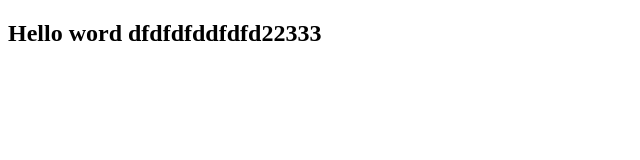
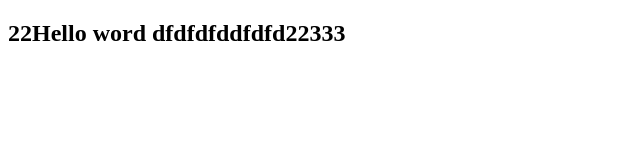
Before and after one commit to Armanahmed12/travel-website, a plain HTML site: page index.html in a window 1280 px wide. Shown: the whole page, without its empty margins (0-640 px from the left). Drawn offline with Linux system fonts and the light colour scheme.

Commit message:
html file is being modified

```diff
--- a/index.html
+++ b/index.html
@@ -7,7 +7,7 @@
 </head>
 <body class="text-center">
 
-    <h2>Hello word dfdfdfddfdfd22333</h2>
+    <h2>22Hello word dfdfdfddfdfd22333</h2>
 
   <!-- js files -->
   <script src="js/dom.js"></script>
```
